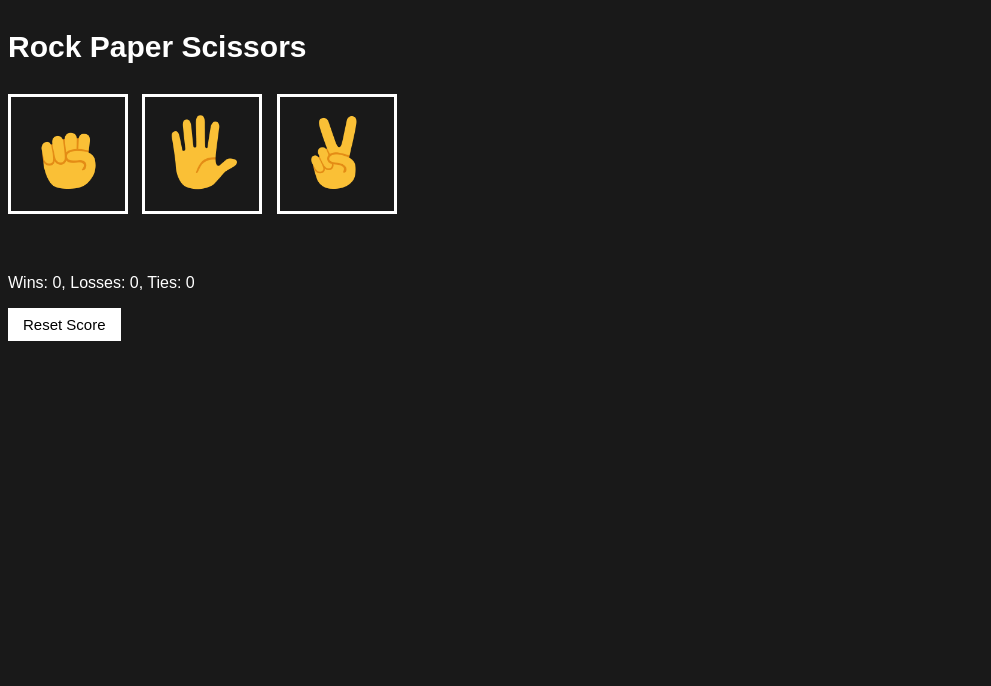
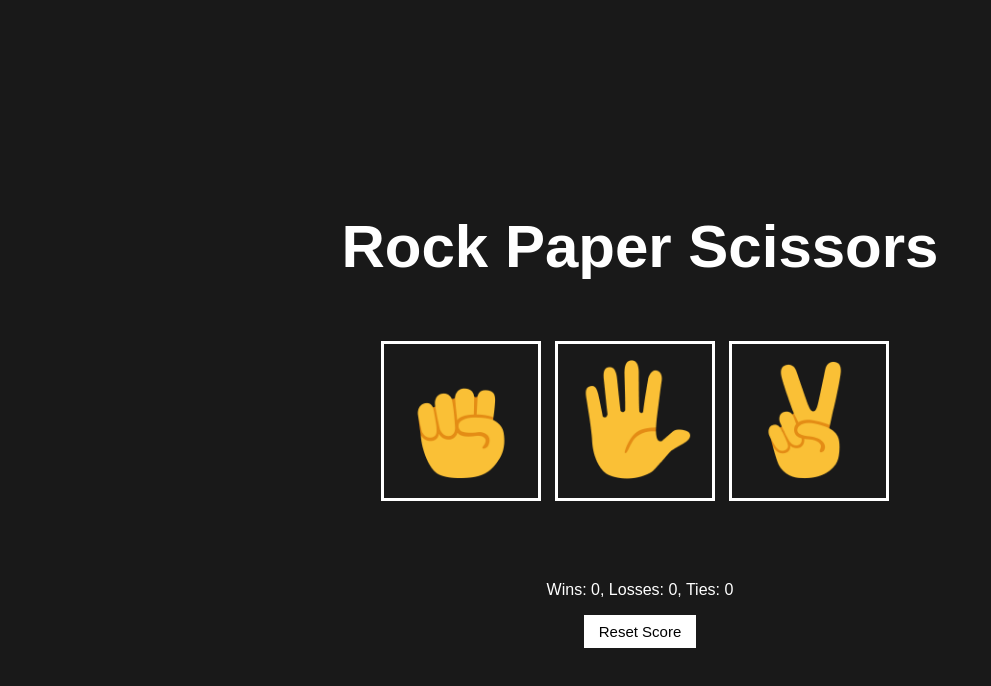
Before and after one commit to Fernando130488/Jokenpo-Game, a plain HTML site: page index.html in a window 1280 px wide. Shown: the whole page, without its empty margins (0-991 px from the left). Drawn offline with Linux system fonts and the light colour scheme.

Commit message:
alteração da posição dos itens, cetralizando eles

```diff
--- a/index.html
+++ b/index.html
@@ -5,7 +5,9 @@
     <link rel="stylesheet" href="style.css">
   </head>
   <body>
+    <div class="container">
       <p class="title">Rock Paper Scissors</p>
+
       <button onclick="
         playGame('rock');
       " class="move-button">
@@ -35,7 +37,7 @@
         localStorage.removeItem('score');
         updateScoreElement();
       " class="reset-score-button">Reset Score</button>
-
+    </div>
     <script src="script.js"></script>
   </body>
 </html>
--- a/style.css
+++ b/style.css
@@ -2,28 +2,37 @@ body {
   background-color: rgb(25, 25, 25);
   color: white;
   font-family: Arial;
+  display: flex;
+  justify-content: center;
+  align-items: center;
+  height: 100vh;
+  margin: 0;
+}
+
+.container {
+  text-align: center;
 }
 
 .title {
-  font-size: 30px;
+  font-size: 60px;
   font-weight: bold;
 }
 
 .move-icon {
-  height: 75px;
+  height: 15vh;
 }
 
 .move-button {
   background-color: transparent;
   border: 3px solid white;
-  width: 120px;
-  height: 120px;
+  width: 20vh;
+  height: 20vh;
   margin-right: 10px;
   cursor: pointer;
 }
 
 .result {
-  font-size: 25px;
+  font-size: 80px;
   font-weight: bold;
   margin-top: 50px;
 }
```
Lines whose indentation alone changed are shown as unchanged.
